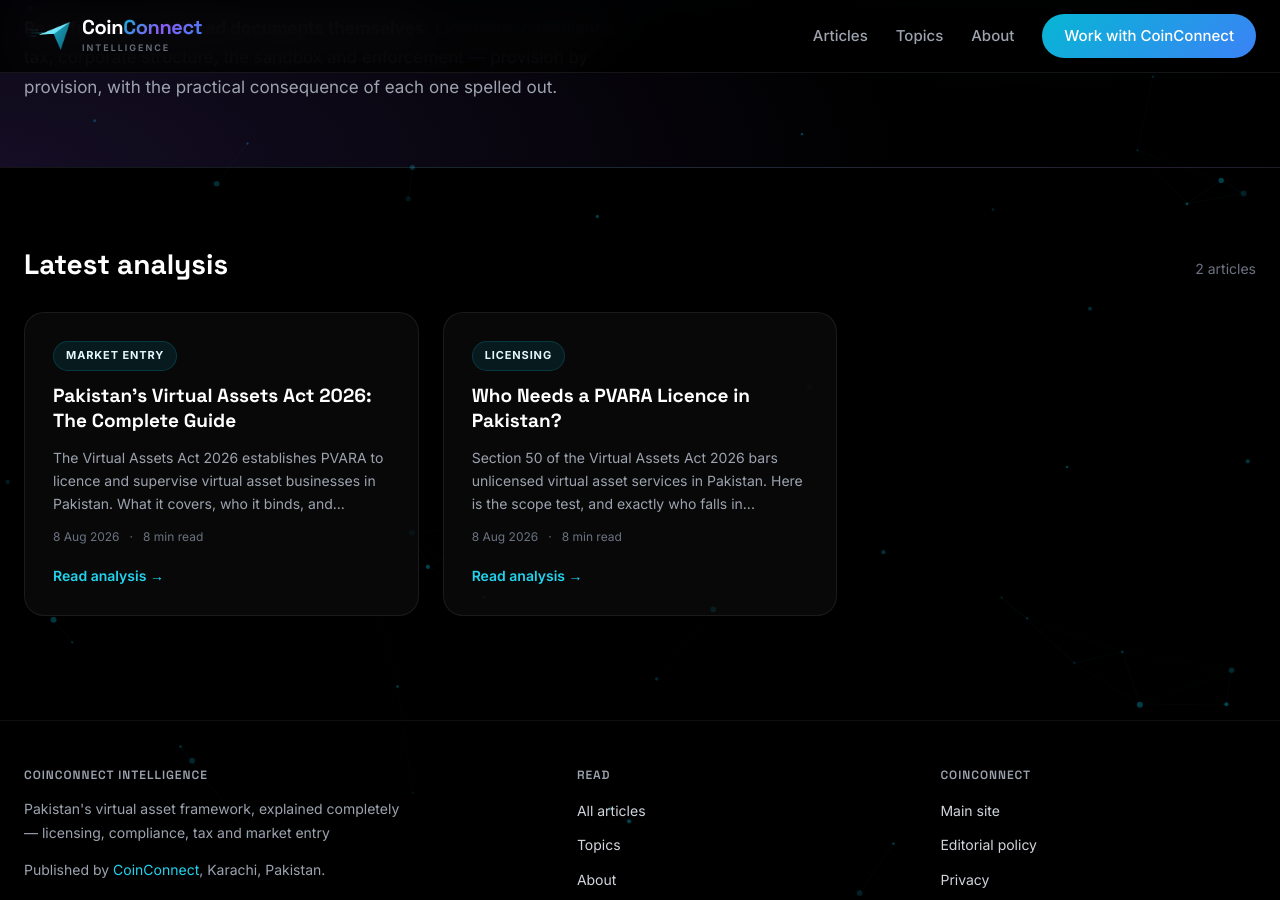
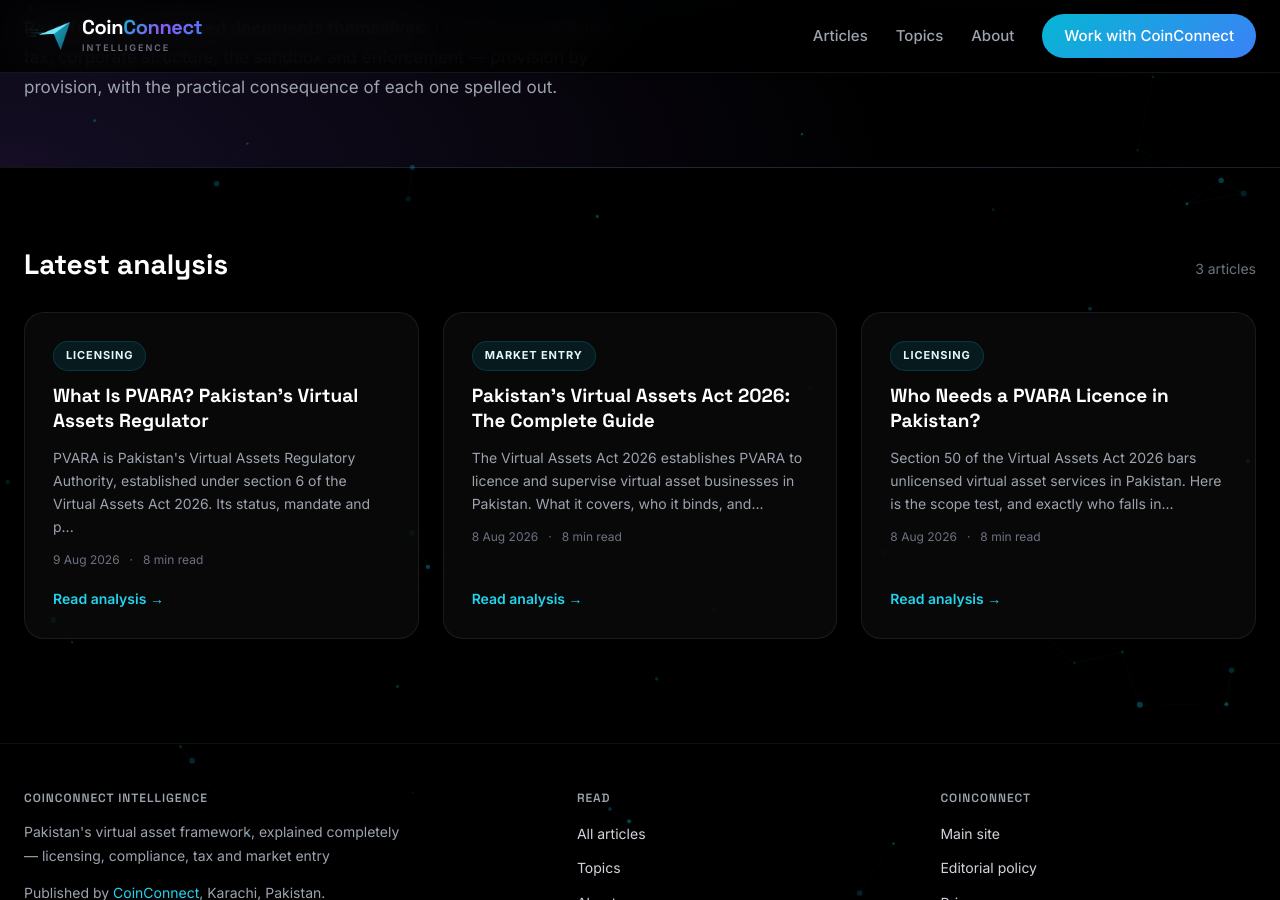
Before and after one commit to coinconnect-pk/coinconnect-pk.github.io, a Jekyll site: the page built from index.html, in a window 1280 px wide and 900 px high, scrolled down 447 px. Built offline with Jekyll 4.4.1, drawn with Linux system fonts in a browser that asks for light colours; part of the change alters nothing that is shown.

Commit message:
Publish article for 2026-08-09

```diff
--- a/_data/linkmap.yml
+++ b/_data/linkmap.yml
@@ -244,3 +244,6 @@ blog:
   - url: "https://blog.coinconnect.site/who-needs-a-pvara-licence-in-pakistan/"
     title: "Who Needs a PVARA Licence in Pakistan?"
     topics: [needs, pvara, licence, licensing]
+  - url: "https://blog.coinconnect.site/what-is-pvara-pakistans-virtual-assets-regulator/"
+    title: "What Is PVARA? Pakistan's Virtual Assets Regulator"
+    topics: [pvara, virtual, assets, regulator, licensing]
--- a/_data/published-log.csv
+++ b/_data/published-log.csv
@@ -1,3 +1,4 @@
 date,source,title,words
 2026-08-08,queue,"Pakistan's Virtual Assets Act 2026: The Complete Guide",1687
 2026-08-08,queue,"Who Needs a PVARA Licence in Pakistan?",1638
+2026-08-09,queue,"What Is PVARA? Pakistan's Virtual Assets Regulator",1663
--- a/_queue/003-what-is-pvara.md
+++ b/_posts/2026-08-09-what-is-pvara-pakistans-virtual-assets-regulator.md
@@ -1,7 +1,7 @@
 ---
 layout: post
 title: "What Is PVARA? Pakistan's Virtual Assets Regulator"
-date: 2026-01-01 09:00:00 +0500
+date: 2026-08-09 09:52:12 +0500
 categories: [Licensing]
 author: "Malik Abbas"
 description: "PVARA is Pakistan's Virtual Assets Regulatory Authority, established under section 6 of the Virtual Assets Act 2026. Its status, mandate and powers explained."
@@ -127,10 +127,3 @@ Section 71 preserves a federal steer: the Federal Government may issue policy di
 This analysis was prepared by the CoinConnect research desk from the Virtual Assets Act, 2026 as passed by the National Assembly, read as published. Where practice is not yet settled or guidance has not been issued, that is stated in the text above.
 
 Regulatory positions change and specific requirements should be verified against the current position published by the relevant authority before you act on them. This is information and analysis, not legal advice, and it does not create an advisory relationship. Take professional advice on your own circumstances.
-
-## Flags for Malik
-
-1. **Title shortened.** The calendar title was "What Is PVARA? Pakistan's Virtual Assets Regulatory Authority" (60 chars) but it reads as keyword-stuffed. I used "What Is PVARA? Pakistan's Virtual Assets Regulator" (49 chars). Both are under 75; the description carries the full name for the keyword.
-2. **The Chairperson's qualification bar in section 11(1) is three years' relevant professional experience.** That is strikingly low for a regulator's chair. I have stated it flatly without comment. If you want a line of analysis on it, say so — but I would not editorialise on a sitting appointment.
-3. **Section 6(1) says an authority "shall be established" after commencement.** The Act creates it prospectively. I have written throughout as though PVARA exists, which the NOC Regulations and Sandbox Guidelines confirm it does in practice. No issue, but worth being aware of the tense in the statute.
-4. Two outbound links, both approved hosts. Zero to coinconnect.site.
```
